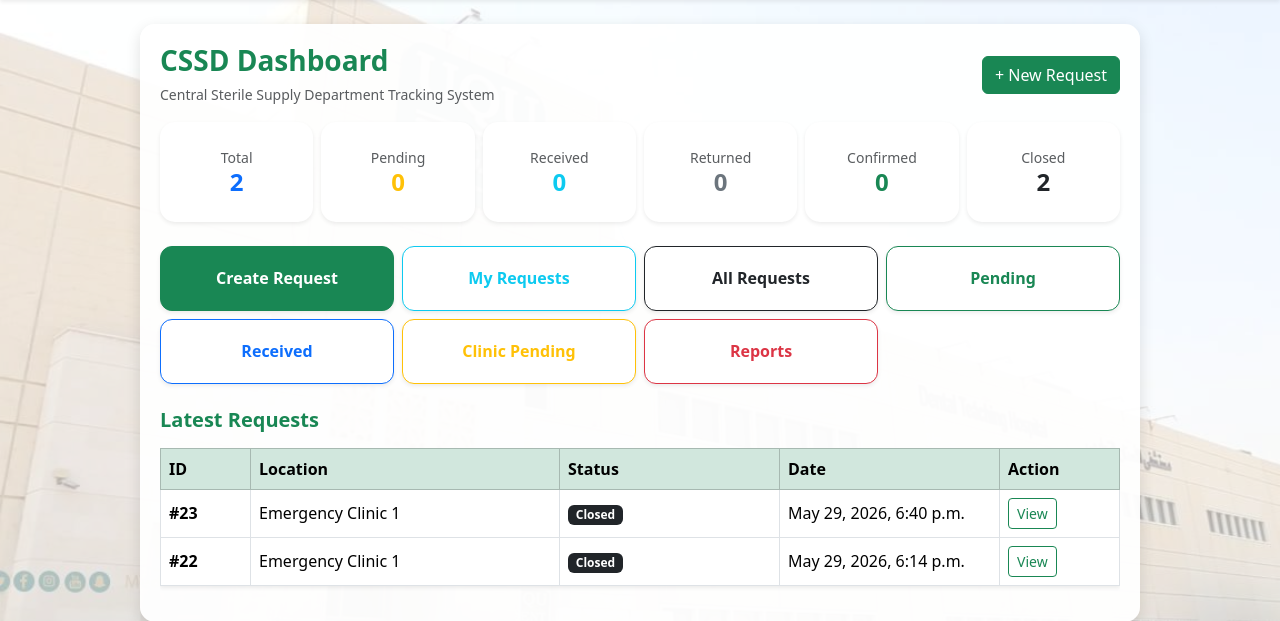
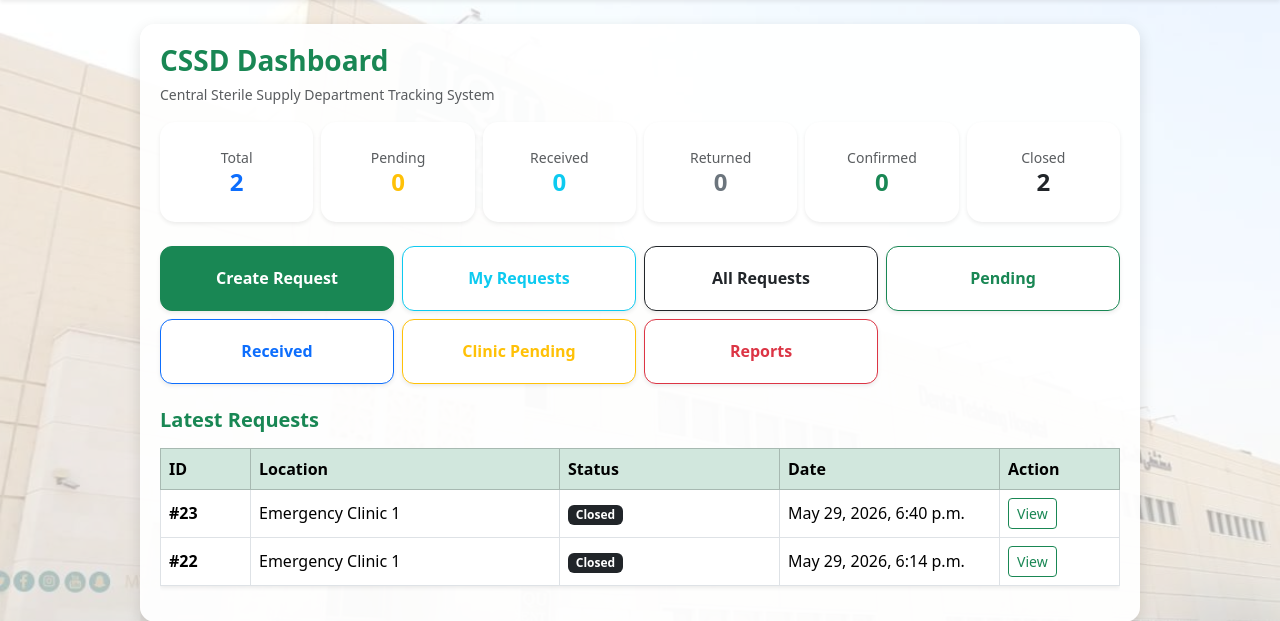
Before and after one commit to ibrahemkamel/UQU-CSSD, a Django app: page / in a window 1280 px wide. Shown: the part 145-766 px from the top of the page. Run offline with Django 5.2, Linux system fonts and the light colour scheme; a user stored in the database is signed in; data comes from the database, SQL or seed files in the repository.

Commit message:
remove duplicate new request button

```diff
--- a/cssd/templates/cssd/dashboard.html
+++ b/cssd/templates/cssd/dashboard.html
@@ -82,12 +82,6 @@
             Central Sterile Supply Department Tracking System
         </small>
     </div>
-
-    {% if is_admin_user or is_clinic_user %}
-    <a href="{% url 'new_request' %}" class="btn btn-success top-new-btn">
-        + New Request
-    </a>
-    {% endif %}
 </div>
 
 <div class="row g-2 mb-4">
```
